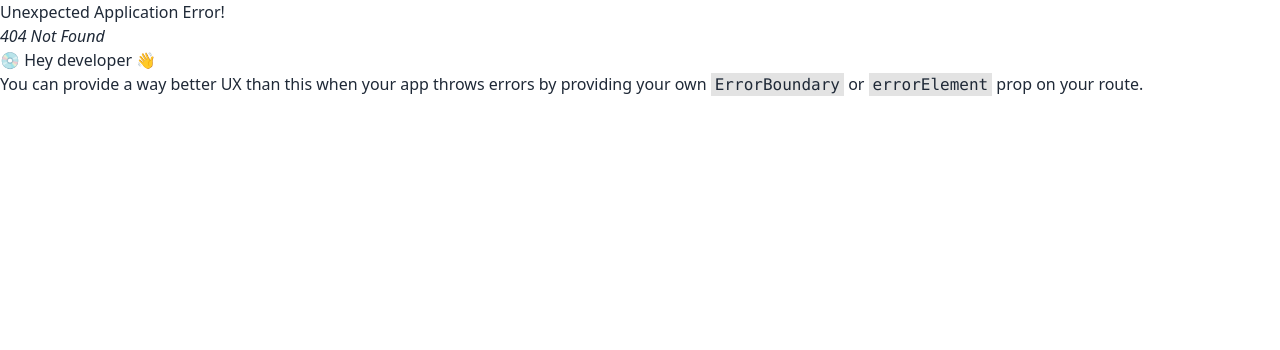
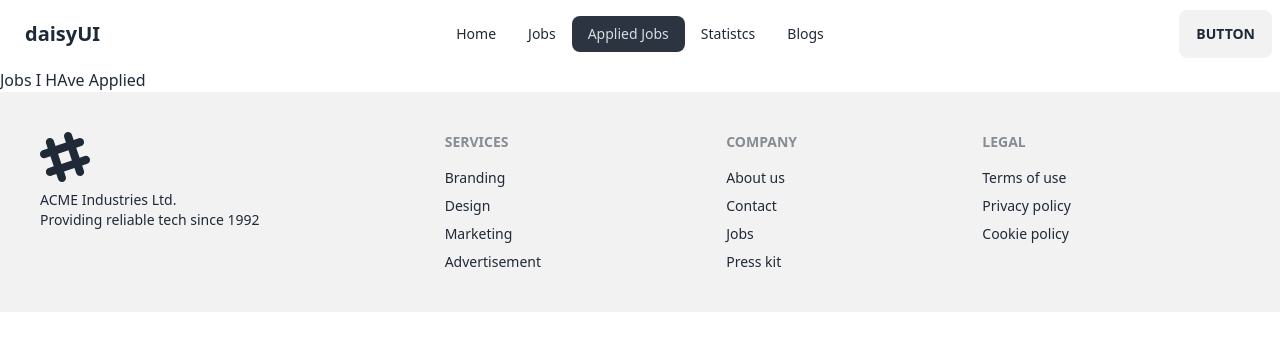
Before and after one commit to ayon121/React-Carrier-Hub-Project, a React (Vite) app: page /applied in a window 1280 px wide. Before the commit this address had no page. Shown: the top 350 px of the page. Built offline with nearby package versions, Linux system fonts and the light colour scheme.

Commit message:
basic pages added

```diff
--- a/src/App.jsx
+++ b/src/App.jsx
@@ -1,7 +1,4 @@
-import { useState } from 'react'
-import reactLogo from './assets/react.svg'
-import viteLogo from '/vite.svg'
-import './App.css'
+
 
 function App() {
 
--- /dev/null
+++ b/src/Components/Applied_Jobs/AppliedJobs.jsx
@@ -0,0 +1,16 @@
+
+import PropTypes from 'prop-types';
+
+const AppliedJobs = props => {
+    return (
+        <div>
+            <h1>Jobs I HAve Applied</h1>
+        </div>
+    );
+};
+
+AppliedJobs.propTypes = {
+
+};
+
+export default AppliedJobs;
--- /dev/null
+++ b/src/Components/Header/Header.jsx
@@ -0,0 +1,44 @@
+
+import PropTypes from 'prop-types';
+import { NavLink } from 'react-router-dom';
+
+
+const Header = () => {
+
+    const links = <>
+        <li><NavLink to="/">Home</NavLink></li>
+        <li><NavLink to="/jobs">Jobs</NavLink></li>
+        <li><NavLink to="/applied">Applied Jobs</NavLink></li>
+        <li><NavLink to="/statistcs">Statistcs</NavLink></li>
+        <li><NavLink to="/blogs">Blogs</NavLink></li>
+    </>
+    return (
+        <div className="navbar bg-base-100">
+            <div className="navbar-start">
+                <div className="dropdown">
+                <label tabIndex={0} className="btn btn-ghost lg:hidden">
+                    <svg xmlns="http://www.w3.org/2000/svg" className="h-5 w-5" fill="none" viewBox="0 0 24 24" stroke="currentColor"><path strokeLinecap="round" strokeLinejoin="round" strokeWidth="2" d="M4 6h16M4 12h8m-8 6h16" /></svg>
+                </label>
+                <ul tabIndex={0} className="menu menu-sm dropdown-content mt-3 z-[1] p-2 shadow bg-base-100 rounded-box w-52">
+                    {links}
+                </ul>
+                </div>
+                <a className="btn btn-ghost normal-case text-xl">daisyUI</a>
+            </div>
+            <div className="navbar-center hidden lg:flex">
+                <ul className="menu menu-horizontal px-1">
+                {links}
+                </ul>
+            </div>
+            <div className="navbar-end">
+                <a className="btn">Button</a>
+            </div>
+        </div>
+    );
+};
+
+Header.propTypes = {
+
+};
+
+export default Header;
--- a/src/Components/Root/Root.jsx
+++ b/src/Components/Root/Root.jsx
@@ -2,10 +2,12 @@
 import PropTypes from 'prop-types';
 import { Outlet } from 'react-router-dom';
 import Footer from '../Footer/Footer';
+import Header from '../Header/Header';
 
 const Root = () => {
     return (
         <div>
+            <Header></Header>
             <Outlet></Outlet>
             <Footer></Footer>
         </div>
```
Also changed, not shown: src/main.jsx (+6 -1 lines).
